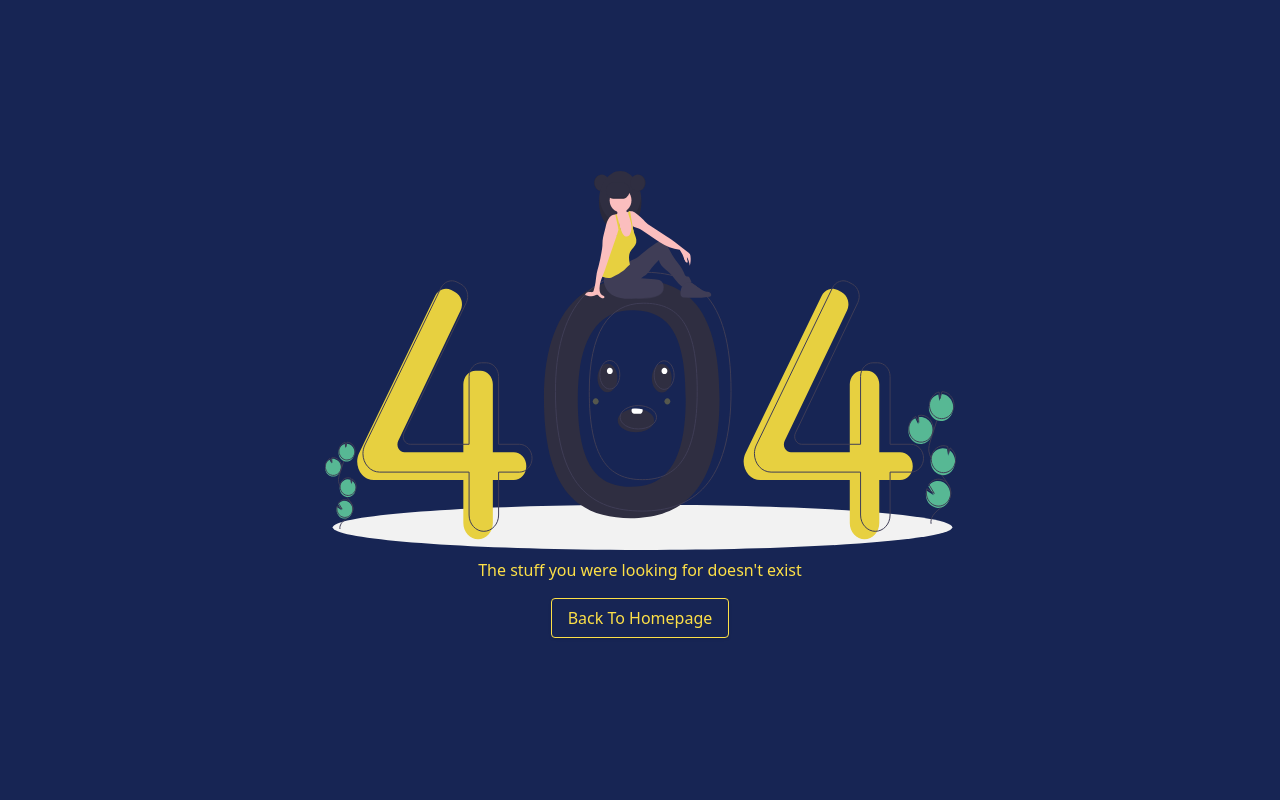
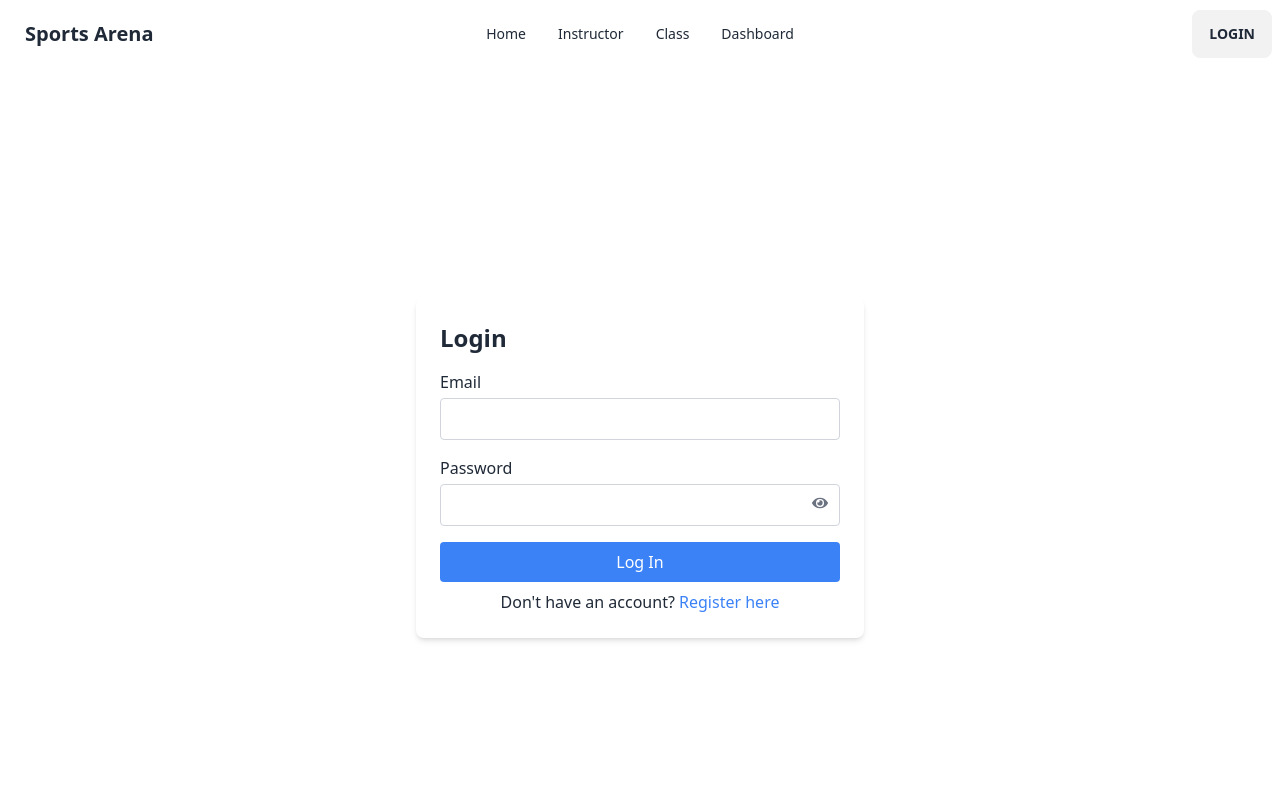
Before and after one commit to arib-web/Sports-Arena, a React (Vite) app: page /login in a window 1280 px wide. Shown: the top 800 px of the page. Built offline with nearby package versions, Linux system fonts and the light colour scheme.

Commit message:
Create a login page using react hook form

```diff
--- a/package.json
+++ b/package.json
@@ -18,6 +18,7 @@
     "react": "^18.2.0",
     "react-awesome-reveal": "^4.2.3",
     "react-dom": "^18.2.0",
+    "react-hook-form": "^7.44.3",
     "react-icons": "^4.9.0",
     "react-responsive-carousel": "^3.2.23",
     "react-router-dom": "^6.12.1",
--- /dev/null
+++ b/src/Login/Login.jsx
@@ -0,0 +1,70 @@
+import React, { useState } from 'react';
+import { Link } from 'react-router-dom';
+import { useForm } from 'react-hook-form';
+import { FaEye } from 'react-icons/fa';
+
+const Login = () => {
+  const { handleSubmit, register, formState: { errors } } = useForm();
+  const [showPassword, setShowPassword] = useState(false);
+
+  const onSubmit = (data) => {
+    // Perform login logic here
+    console.log(data);
+  };
+
+  return (
+    <div className="flex items-center justify-center h-screen">
+      <form className="w-full max-w-md p-6 bg-white rounded-lg shadow-md">
+        <h2 className="mb-4 text-2xl font-bold">Login</h2>
+        <div className="mb-4">
+          <label htmlFor="email" className="block mb-1 font-medium">Email</label>
+          <input
+            type="email"
+            id="email"
+            {...register('email', { required: 'Email is required' })}
+            className="w-full px-3 py-2 border border-gray-300 rounded"
+          />
+          {errors.email && <span className="text-red-500">{errors.email.message}</span>}
+        </div>
+        <div className="mb-4 relative">
+          <label htmlFor="password" className="block mb-1 font-medium">Password</label>
+          <div className="flex">
+            <input
+              type={showPassword ? 'text' : 'password'}
+              id="password"
+              {...register('password', { required: 'Password is required' })}
+              className="w-full px-3 py-2 border border-gray-300 rounded pr-10"
+            />
+            <button
+              type="button"
+              className="absolute top-3 right-0 h-full flex items-center justify-center w-10 text-gray-500"
+              onClick={() => setShowPassword(!showPassword)}
+            >
+              {showPassword ? (
+                <svg xmlns="http://www.w3.org/2000/svg" className="h-5 w-5" viewBox="0 0 20 20" fill="currentColor">
+                  <path fillRule="evenodd" d="M9.9998 4.832c1.5586 0 3.1218.6063 4.3023 1.7867 2.375 2.3765 2.375 6.2277 0 8.6042-1.1805 1.1805-2.7437 1.7867-4.3023 1.7867s-3.1218-.6063-4.3023-1.7867c-2.375-2.3765-2.375-6.2277 0-8.6042C6.878 5.4383 8.4412 4.832 9.9998 4.832zm0 1.44c-1.1605 0-2.2738.4535-3.1054 1.285-1.71 1.7094-1.71 4.4832 0 6.1926C7.726 14.223 8.8393 14.6765 9.9998 14.6765s2.2738-.4535 3.1054-1.285c1.71-1.7094 1.71-4.4832 0-6.1926-.8317-.8315-1.9449-1.285-3.1054-1.285zm-.1076 1.78c-.1041 0-.2034.041-.277.115-.1527.152-.1527.3996 0 .5515.1564.1563.409.1563.5653 0 .074-.074.115-.1733.115-.277 0-.1527-.152-.1527-.3985 0-.153.074-.2773.195-.2773.348v.0001c0 .1554-.1264.282-.2817.282z" />
+                </svg>
+              ) : (
+                <FaEye></FaEye>
+              )}
+            </button>
+          </div>
+          {errors.password && <span className="text-red-500">{errors.password.message}</span>}
+        </div>
+        <button
+          type="submit"
+          onClick={handleSubmit(onSubmit)}
+          className="w-full px-4 py-2 text-white bg-blue-500 rounded hover:bg-blue-600"
+        >
+          Log In
+        </button>
+        <p className="mt-2 text-center">
+          Don't have an account?{' '}
+          <Link to="/register" className="text-blue-500 hover:underline">Register here</Link>
+        </p>
+      </form>
+    </div>
+  );
+};
+
+export default Login;
--- a/src/Pages/Home/Banner/Banner.jsx
+++ b/src/Pages/Home/Banner/Banner.jsx
@@ -1,17 +1,17 @@
 import React from "react";
-import SwiperCore, { Pagination,Navigation  } from "swiper";
+import SwiperCore, { Pagination, Navigation, Autoplay } from "swiper";
 import { Swiper, SwiperSlide } from "swiper/react";
 import "swiper/swiper.min.css";
 import "./Banner.css";
 import "react-responsive-carousel/lib/styles/carousel.min.css";
-import { Carousel } from "react-responsive-carousel";
 import basketballImage from "../../../assets/basketball.jpg";
 import cricketImage from "../../../assets/cricket.jpg";
 import footballImage from "../../../assets/football.jpg";
 import tennisImage from "../../../assets/tennis.jpg";
 import footballImage2 from "../../../assets/virgil-cayasa-qhfR7ClZABA-unsplash.jpg";
+import { Bounce } from "react-awesome-reveal";
 
-SwiperCore.use([Pagination,Navigation]);
+SwiperCore.use([Pagination, Navigation, Autoplay]);
 
 const Banner = () => {
   return (
@@ -20,6 +20,7 @@ const Banner = () => {
       slidesPerView={1}
       pagination={{ clickable: true }}
       navigation={true}
+      autoplay={{ delay: 2000 }}
     >
       <SwiperSlide
         className="banner-item"
@@ -27,16 +28,21 @@ const Banner = () => {
           backgroundImage: `url(${basketballImage})`,
         }}
       >
+        <Bounce triggerOnce={1}>
           <div className="slider-text text-white text-center my-60">
             <h2 className=" h-full text-5xl font-bold">
-            Welcome To Sports Arena <br/>Sports Academies
+              Welcome To Sports Arena <br />
+              Sports Academies
             </h2>
             <p className=" h-full text-xl font-semibold my-5">
               Professional sports instruction in a traditional camp environment.
             </p>
 
-          <button className="btn glass text-white hover:text-black">Learn More</button>
+            <button className="btn glass text-white hover:text-black">
+              Learn More
+            </button>
           </div>
+        </Bounce>
       </SwiperSlide>
       <SwiperSlide
         className="banner-item"
@@ -44,16 +50,21 @@ const Banner = () => {
           backgroundImage: `url(${cricketImage})`,
         }}
       >
+        <Bounce triggerOnce={1}>
           <div className="slider-text text-white text-center my-60">
             <h2 className=" h-full text-5xl font-bold">
-            Welcome To Sports Arena <br/>Sports Academies
+              Welcome To Sports Arena <br />
+              Sports Academies
             </h2>
             <p className=" h-full text-xl font-semibold my-5">
               Professional sports instruction in a traditional camp environment.
             </p>
 
-          <button className="btn glass text-white hover:text-black">Learn More</button>
+            <button className="btn glass text-white hover:text-black">
+              Learn More
+            </button>
           </div>
+        </Bounce>
       </SwiperSlide>
       <SwiperSlide
         className="banner-item"
@@ -61,16 +72,21 @@ const Banner = () => {
           backgroundImage: `url(${footballImage})`,
         }}
       >
+        <Bounce triggerOnce={1}>
           <div className="slider-text text-white text-center my-60">
             <h2 className=" h-full text-5xl font-bold">
-            Welcome To Sports Arena <br/>Sports Academies
+              Welcome To Sports Arena <br />
+              Sports Academies
             </h2>
             <p className=" h-full text-xl font-semibold my-5">
               Professional sports instruction in a traditional camp environment.
             </p>
 
-          <button className="btn glass text-white hover:text-black">Learn More</button>
+            <button className="btn glass text-white hover:text-black">
+              Learn More
+            </button>
           </div>
+        </Bounce>
       </SwiperSlide>
       <SwiperSlide
         className="banner-item"
@@ -78,16 +94,21 @@ const Banner = () => {
           backgroundImage: `url(${tennisImage})`,
         }}
       >
+        <Bounce triggerOnce={1}>
           <div className="slider-text text-white text-center my-60">
             <h2 className=" h-full text-5xl font-bold">
-            Welcome To Sports Arena <br/>Sports Academies
+              Welcome To Sports Arena <br />
+              Sports Academies
             </h2>
             <p className=" h-full text-xl font-semibold my-5">
               Professional sports instruction in a traditional camp environment.
             </p>
 
-          <button className="btn glass text-white hover:text-black">Learn More</button>
+            <button className="btn glass text-white hover:text-black">
+              Learn More
+            </button>
           </div>
+        </Bounce>
       </SwiperSlide>
       <SwiperSlide
         className="banner-item"
@@ -95,16 +116,21 @@ const Banner = () => {
           backgroundImage: `url(${footballImage2})`,
         }}
       >
+        <Bounce triggerOnce={1}>
           <div className="slider-text text-white text-center my-60">
             <h2 className=" h-full text-5xl font-bold">
-            Welcome To Sports Arena <br/>Sports Academies
+              Welcome To Sports Arena <br />
+              Sports Academies
             </h2>
             <p className=" h-full text-xl font-semibold my-5">
               Professional sports instruction in a traditional camp environment.
             </p>
 
-          <button className="btn glass text-white hover:text-black">Learn More</button>
+            <button className="btn glass text-white hover:text-black">
+              Learn More
+            </button>
           </div>
+        </Bounce>
       </SwiperSlide>
     </Swiper>
   );
--- a/src/Pages/Home/ChooseUs/ChooseUs.jsx
+++ b/src/Pages/Home/ChooseUs/ChooseUs.jsx
@@ -6,12 +6,14 @@ import strategy from "../../../assets/strategy.png";
 import player from "../../../assets/football-player.png";
 import esastrategy from "../../../assets/esa-strategy.png";
 import award from "../../../assets/award.png";
+import { Slide } from "react-awesome-reveal";
 
 const ChooseUs = () => {
   return (
     <section className="my-5">
       <Container>
-        <div className="section-title mx-auto text-center lg:w-1/2 mb-6">
+        <Slide triggerOnce={1}>
+          <div className=" mx-auto text-center lg:w-1/2 mb-6">
             <h2 className="text-3xl font-bold underline mb-2">Why Choose Us</h2>
             <p className="text-lg">
               We, at Sports Arena,believe in building a strong foundation for
@@ -20,6 +22,7 @@ const ChooseUs = () => {
               game changers!-
             </p>
           </div>
+        </Slide>
         <div className=" grid grid-cols-1 md:grid-cols-2 lg:grid-cols-3 gap-6">
           <div className="card w-96 glass">
             <figure className="mt-2">
@@ -85,7 +88,8 @@ const ChooseUs = () => {
             </figure>
             <div className="card-body text-center">
               <h2 className="text-2xl font-bold">The Fundamentals</h2>
-              <p>Our classes are designed to improve balance and full body
+              <p>
+                Our classes are designed to improve balance and full body
                 coordination as well as strength and development through sensory
                 stimulation while reinforcing good social and sportsman skills.
               </p>
@@ -98,7 +102,9 @@ const ChooseUs = () => {
             </figure>
             <div className="card-body text-center">
               <h2 className="text-2xl font-bold">Results</h2>
-              <p>Our philosophy is to teach the beautiful game, enjoy the beautiful game and make memories that will last a lifetime.
+              <p>
+                Our philosophy is to teach the beautiful game, enjoy the
+                beautiful game and make memories that will last a lifetime.
               </p>
             </div>
           </div>
--- a/src/Routes/Routes.jsx
+++ b/src/Routes/Routes.jsx
@@ -3,6 +3,7 @@ import Main from '../Layout/Main';
 import { createBrowserRouter } from 'react-router-dom';
 import Home from "../Pages/Home/Home/Home"
 import ErrorPage from '../ErrorPage/ErrorPage';
+import Login from '../Login/Login';
 
 const router = createBrowserRouter([
     {
@@ -14,6 +15,11 @@ const router = createBrowserRouter([
           path: "/",
           element: <Home></Home>,
         },
+        {
+          path: "login",
+          element:<Login></Login>
+
+        }
 
       ],
     },
```
Also changed, not shown: 1 other file (tests, documents, lock files or other folders). Lines whose indentation alone changed are shown as unchanged.
